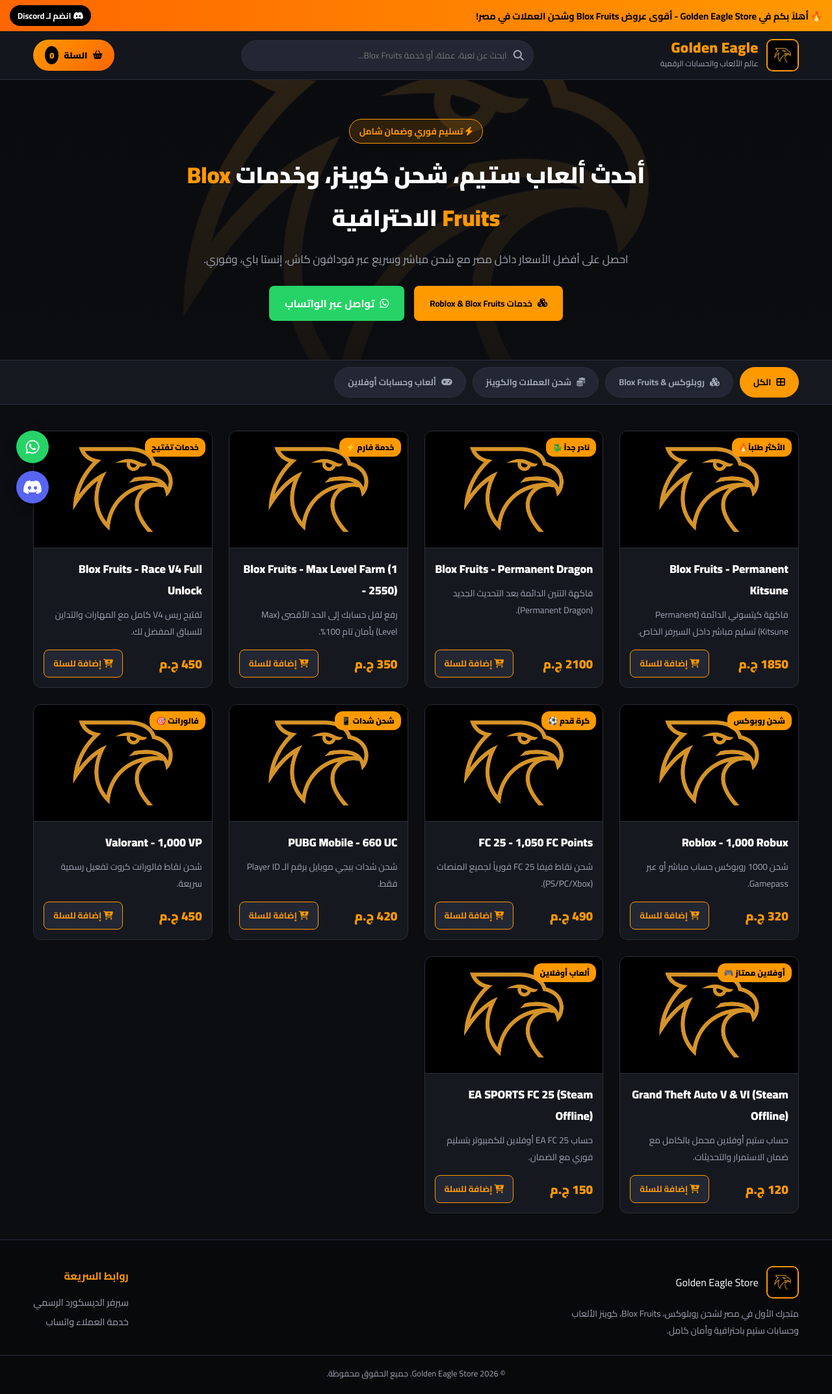
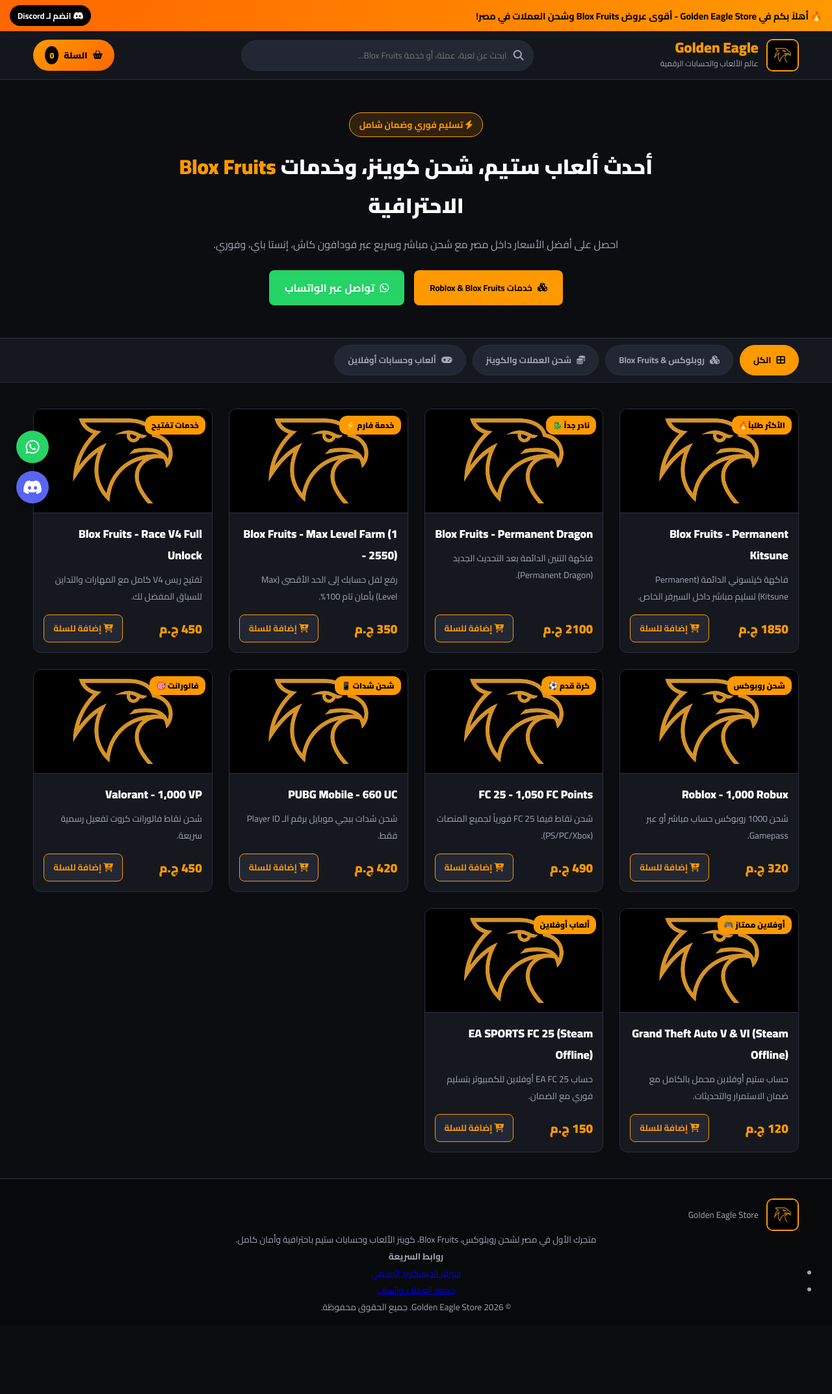
Before and after one commit to uoiuobf/golden-eagle-store, a plain HTML site: page index.html in a window 1280 px wide. Shown: the whole page at 65% size. After the commit the page ends 2040 px from the top, so only its background shows below. Drawn offline with Linux system fonts and the light colour scheme.

Commit message:
Update style.css

```diff
--- a/style.css
+++ b/style.css
@@ -1,13 +1,12 @@
 /* ========================================================
-   🦅 Golden Eagle Store - Main Theme Styling (Orange & Black)
+   🦅 Golden Eagle Store - Clean & Fixed Theme Style
    ======================================================== */
 
 :root {
   --bg-main: #0c0d10;
   --bg-card: #15181e;
-  --bg-card-hover: #1c212a;
   --bg-element: #222733;
-  --primary: #ff9900;       /* Golden Eagle Orange */
+  --primary: #ff9900;
   --primary-hover: #e68a00;
   --primary-glow: rgba(255, 153, 0, 0.35);
   --accent: #ff6600;
@@ -38,7 +37,6 @@
   margin: 0 auto;
 }
 
-/* Announcement Bar */
 .announcement-bar {
   background: linear-gradient(90deg, #ff6600, #ff9900);
   color: #000;
@@ -50,6 +48,7 @@
   justify-content: space-between;
   align-items: center;
 }
+
 .discord-top-btn {
   background: #000;
   color: #fff;
@@ -57,34 +56,30 @@
   border-radius: 20px;
   text-decoration: none;
   font-size: 0.8rem;
-  transition: var(--transition);
-}
-.discord-top-btn:hover {
-  background: #222;
-  color: var(--primary);
 }
 
-/* Header */
 .main-header {
   background-color: rgba(21, 24, 30, 0.95);
-  backdrop-filter: blur(10px);
   border-bottom: 1px solid var(--border-color);
   position: sticky;
   top: 0;
   z-index: 100;
   padding: 12px 0;
 }
+
 .header-container {
   display: flex;
   align-items: center;
   justify-content: space-between;
   gap: 15px;
 }
+
 .brand {
   display: flex;
   align-items: center;
   gap: 12px;
 }
+
 .brand-logo {
   width: 50px;
   height: 50px;
@@ -92,24 +87,25 @@
   border: 2px solid var(--primary);
   object-fit: cover;
 }
+
 .brand-text h1 {
   font-size: 1.4rem;
   font-weight: 900;
   color: var(--primary);
   line-height: 1.1;
-  letter-spacing: 0.5px;
 }
+
 .brand-text p {
   font-size: 0.75rem;
   color: var(--text-muted);
 }
 
-/* Search Box */
 .search-box {
   position: relative;
   flex: 1;
   max-width: 450px;
 }
+
 .search-box input {
   width: 100%;
   padding: 10px 40px 10px 15px;
@@ -118,12 +114,8 @@
   border-radius: 25px;
   color: #fff;
   outline: none;
-  transition: var(--transition);
 }
-.search-box input:focus {
-  border-color: var(--primary);
-  box-shadow: 0 0 10px var(--primary-glow);
-}
+
 .search-icon {
   position: absolute;
   right: 15px;
@@ -132,7 +124,6 @@
   color: var(--text-muted);
 }
 
-/* Cart Button */
 .cart-trigger-btn {
   background: linear-gradient(135deg, var(--primary), var(--accent));
   border: none;
@@ -144,12 +135,8 @@
   display: flex;
   align-items: center;
   gap: 8px;
-  transition: var(--transition);
 }
-.cart-trigger-btn:hover {
-  transform: translateY(-2px);
-  box-shadow: 0 4px 15px var(--primary-glow);
-}
+
 .cart-badge {
   background: #000;
   color: var(--primary);
@@ -158,16 +145,18 @@
   font-size: 0.8rem;
 }
 
-/* Hero Section */
 .hero-banner {
-  background: linear-gradient(rgba(12, 13, 16, 0.85), rgba(12, 13, 16, 0.95)), url('image/logo.jpg') center/cover no-repeat;
-  padding: 60px 0;
+  background: linear-gradient(rgba(12, 13, 16, 0.9), rgba(12, 13, 16, 0.95));
+  padding: 50px 0;
   border-bottom: 1px solid var(--border-color);
+  text-align: center;
 }
+
 .hero-content {
-  text-align: center;
   max-width: 800px;
+  margin: 0 auto;
 }
+
 .hero-badge {
   display: inline-block;
   background: rgba(255, 153, 0, 0.15);
@@ -179,25 +168,30 @@
   font-weight: 700;
   margin-bottom: 15px;
 }
+
 .hero-text h2 {
-  font-size: 2.2rem;
+  font-size: 2rem;
   font-weight: 900;
   margin-bottom: 15px;
 }
+
 .hero-text h2 span {
   color: var(--primary);
 }
+
 .hero-text p {
   color: var(--text-muted);
-  font-size: 1.05rem;
+  font-size: 1rem;
   margin-bottom: 25px;
 }
+
 .hero-btns {
   display: flex;
   justify-content: center;
   gap: 15px;
   flex-wrap: wrap;
 }
+
 .btn {
   padding: 12px 24px;
   border-radius: 8px;
@@ -208,35 +202,31 @@
   display: inline-flex;
   align-items: center;
   gap: 8px;
-  transition: var(--transition);
 }
+
 .btn-primary {
   background-color: var(--primary);
   color: #000;
 }
-.btn-primary:hover {
-  background-color: var(--primary-hover);
-}
+
 .btn-whatsapp {
   background-color: #25d366;
   color: #fff;
 }
-.btn-whatsapp:hover {
-  background-color: #1eb956;
-}
 
-/* Navigation Tabs */
 .tabs-nav {
   background-color: var(--bg-card);
   border-bottom: 1px solid var(--border-color);
   padding: 10px 0;
 }
+
 .tabs-container {
   display: flex;
   gap: 10px;
   overflow-x: auto;
   white-space: nowrap;
 }
+
 .tab-btn {
   background: var(--bg-element);
   border: 1px solid var(--border-color);
@@ -245,41 +235,37 @@
   border-radius: 25px;
   font-weight: 700;
   cursor: pointer;
-  transition: var(--transition);
   display: flex;
   align-items: center;
   gap: 8px;
 }
+
 .tab-btn.active, .tab-btn:hover {
   background: var(--primary);
   color: #000;
   border-color: var(--primary);
 }
 
-/* Products Grid */
 .main-content {
   padding: 40px 0;
 }
+
 .products-grid {
   display: grid;
   grid-template-columns: repeat(auto-fill, minmax(260px, 1fr));
   gap: 25px;
 }
+
 .product-card {
   background-color: var(--bg-card);
   border: 1px solid var(--border-color);
   border-radius: var(--radius);
   overflow: hidden;
-  transition: var(--transition);
   display: flex;
   flex-direction: column;
   position: relative;
 }
-.product-card:hover {
-  transform: translateY(-5px);
-  border-color: var(--primary);
-  box-shadow: 0 8px 25px rgba(255, 153, 0, 0.15);
-}
+
 .card-badge {
   position: absolute;
   top: 10px;
@@ -292,41 +278,48 @@
   border-radius: 12px;
   z-index: 2;
 }
+
 .product-img {
   width: 100%;
-  height: 180px;
+  height: 160px;
   object-fit: cover;
   border-bottom: 1px solid var(--border-color);
 }
+
 .product-info {
   padding: 15px;
   display: flex;
   flex-direction: column;
   flex: 1;
 }
+
 .product-title {
   font-size: 1.1rem;
   font-weight: 800;
   margin-bottom: 8px;
   color: #fff;
 }
+
 .product-desc {
   font-size: 0.85rem;
   color: var(--text-muted);
   margin-bottom: 15px;
   flex: 1;
 }
+
 .product-bottom {
   display: flex;
   align-items: center;
   justify-content: space-between;
   margin-top: auto;
 }
+
 .product-price {
   font-size: 1.2rem;
   font-weight: 900;
   color: var(--primary);
 }
+
 .add-btn {
   background: var(--bg-element);
   color: var(--primary);
@@ -335,14 +328,13 @@
   border-radius: 8px;
   font-weight: 700;
   cursor: pointer;
-  transition: var(--transition);
 }
+
 .add-btn:hover {
   background: var(--primary);
   color: #000;
 }
 
-/* Floating Actions */
 .floating-actions {
   position: fixed;
   bottom: 25px;
@@ -352,6 +344,7 @@
   gap: 12px;
   z-index: 90;
 }
+
 .float-btn {
   width: 50px;
   height: 50px;
@@ -363,13 +356,11 @@
   font-size: 1.5rem;
   text-decoration: none;
   box-shadow: 0 4px 15px rgba(0,0,0,0.5);
-  transition: var(--transition);
 }
+
 .float-wa { background-color: #25d366; }
 .float-discord { background-color: #5865F2; }
-.float-btn:hover { transform: scale(1.1); }
 
-/* Cart Modal Drawer */
 .cart-modal-overlay {
   position: fixed;
   top: 0; left: 0; width: 100%; height: 100%;
@@ -379,7 +370,9 @@
   align-items: center;
   z-index: 1000;
 }
+
 .cart-modal-overlay.active { display: flex; }
+
 .cart-modal {
   background: var(--bg-card);
   width: 90%;
@@ -391,6 +384,7 @@
   display: flex;
   flex-direction: column;
 }
+
 .cart-modal-header {
   padding: 15px;
   background: var(--bg-element);
@@ -399,6 +393,7 @@
   align-items: center;
   border-bottom: 1px solid var(--border-color);
 }
+
 .cart-modal-header h3 { color: var(--primary); font-size: 1.1rem; }
 .close-modal-btn { background: none; border: none; color: #fff; font-size: 1.5rem; cursor: pointer; }
 
@@ -412,7 +407,7 @@
 }
 .cart-item-title { font-weight: 700; font-size: 0.95rem; }
 .cart-item-price { color: var(--primary); font-weight: 800; }
-.remove-item-btn { color: #ff4d4d; background: none; border: none; cursor: pointer; margin-right: 10px; }
+.remove-item-btn { color: #ff4d4d; background: none; border: none; cursor: pointer; margin-left: 10px; }
 
 .cart-checkout-form { margin-top: 20px; border-top: 1px dashed var(--border-color); padding-top: 15px; }
 .cart-checkout-form h4 { color: var(--primary); margin-bottom: 12px; font-size: 0.95rem; }
@@ -433,21 +428,12 @@
   width: 100%; background: #25d366; color: #fff; font-size: 1.05rem; padding: 12px;
   border: none; border-radius: 8px; font-weight: 800; cursor: pointer; display: flex; justify-content: center; align-items: center; gap: 8px;
 }
-.btn-whatsapp-submit:hover { background: #1eb956; }
 
-/* Footer */
 .main-footer {
   background-color: #08090b;
   border-top: 1px solid var(--border-color);
-  padding: 40px 0 20px;
+  padding: 30px 0 15px;
+  text-align: center;
+  color: var(--text-muted);
+  font-size: 0.85rem;
 }
-.footer-container {
-  display: flex; justify-content: space-between; gap: 30px; flex-wrap: wrap; margin-bottom: 25px;
-}
-.footer-info { max-width: 400px; }
-.footer-info p { color: var(--text-muted); font-size: 0.85rem; margin-top: 10px; }
-.footer-links h4 { color: var(--primary); margin-bottom: 10px; }
-.footer-links ul { list-style: none; }
-.footer-links li a { color: var(--text-muted); text-decoration: none; font-size: 0.9rem; transition: var(--transition); }
-.footer-links li a:hover { color: var(--primary); }
-.footer-bottom { text-align: center; color: var(--text-muted); font-size: 0.8rem; border-top: 1px solid var(--border-color); padding-top: 15px; }
```
